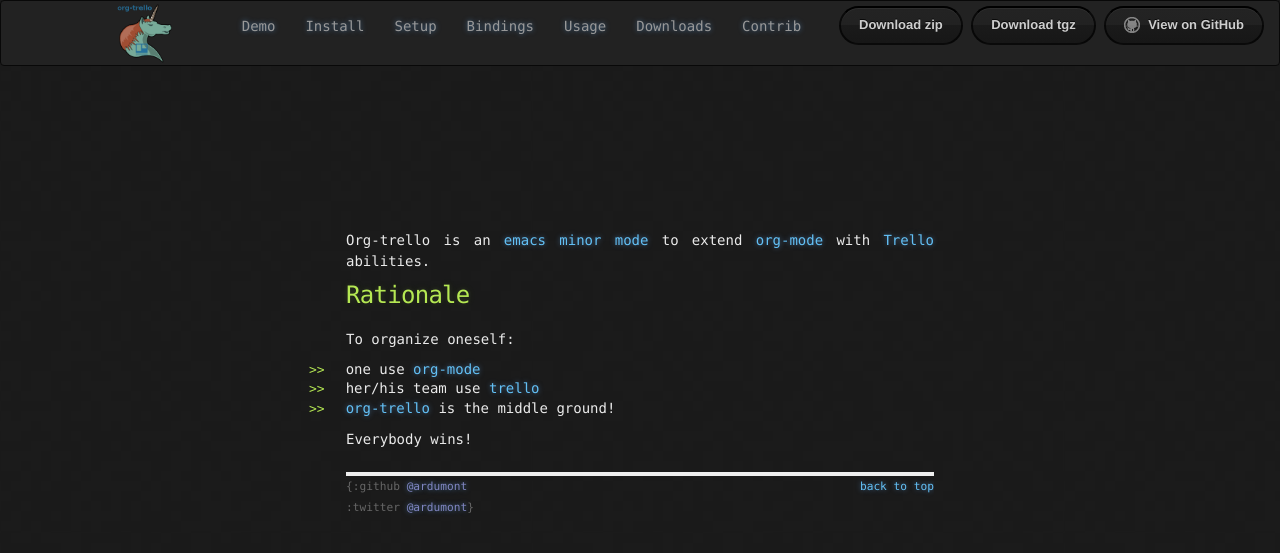
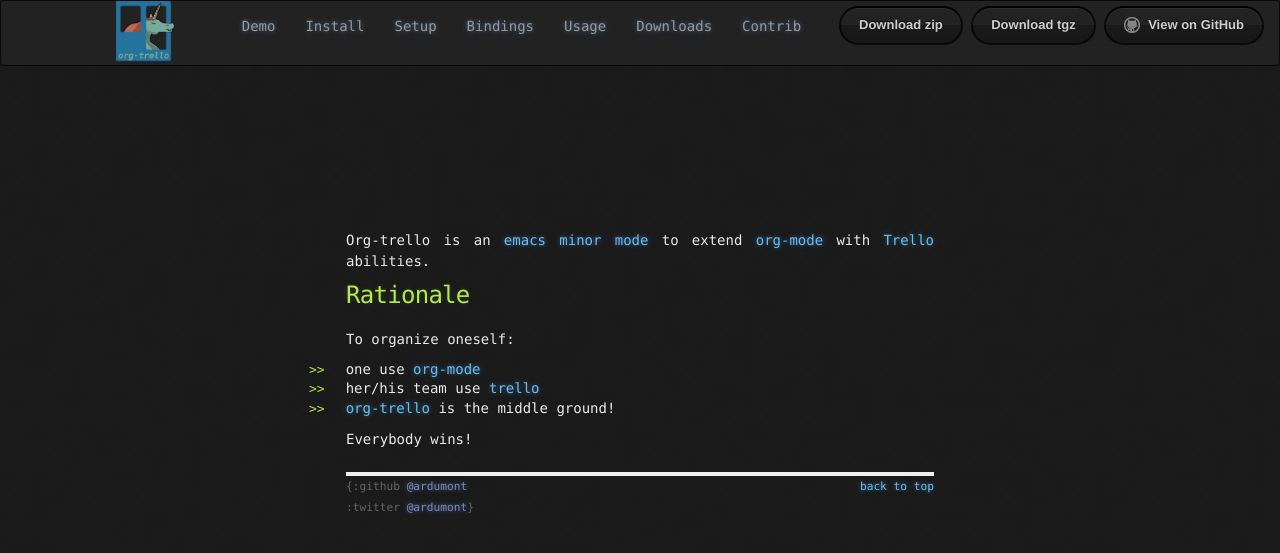
Before and after one commit to org-trello/org-trello.github.io, a Jekyll site: the page built from index.md, in a window 1280 px wide. Shown: the top 553 px of the page. Built offline with Jekyll 4.4.1, drawn with Linux system fonts in a browser that asks for light colours; Markdown is read by kramdown in place of the engine named in the settings.

Commit message:
Try new image in menu

```diff
--- a/_layouts/default.html
+++ b/_layouts/default.html
@@ -23,7 +23,9 @@
       <div class="container-fluid">
         <div class="collapse navbar-collapse">
           <ul class="nav navbar-nav">
-            <a href="/"><img style="width:30%" src="/images/logo-org-trello-tatoo.png"></a>
+            <a href="/"><img style="width:30%" src="/images/org-mode-unicorn-through-trello-window.second-tryout.png"></a>
+            <!-- <a href="/"><img style="width:30%" src="/images/org-unicorn-through-trello.png"></a> -->
+            <!-- <a href="/"><img style="width:30%" src="/images/logo-org-trello-tatoo.png"></a> -->
             <!-- <li class="header"><a href="/">{{ site.name }}</a></li> -->
             <li>&nbsp;&nbsp;&nbsp;&nbsp;</li>
           </ul>
```
